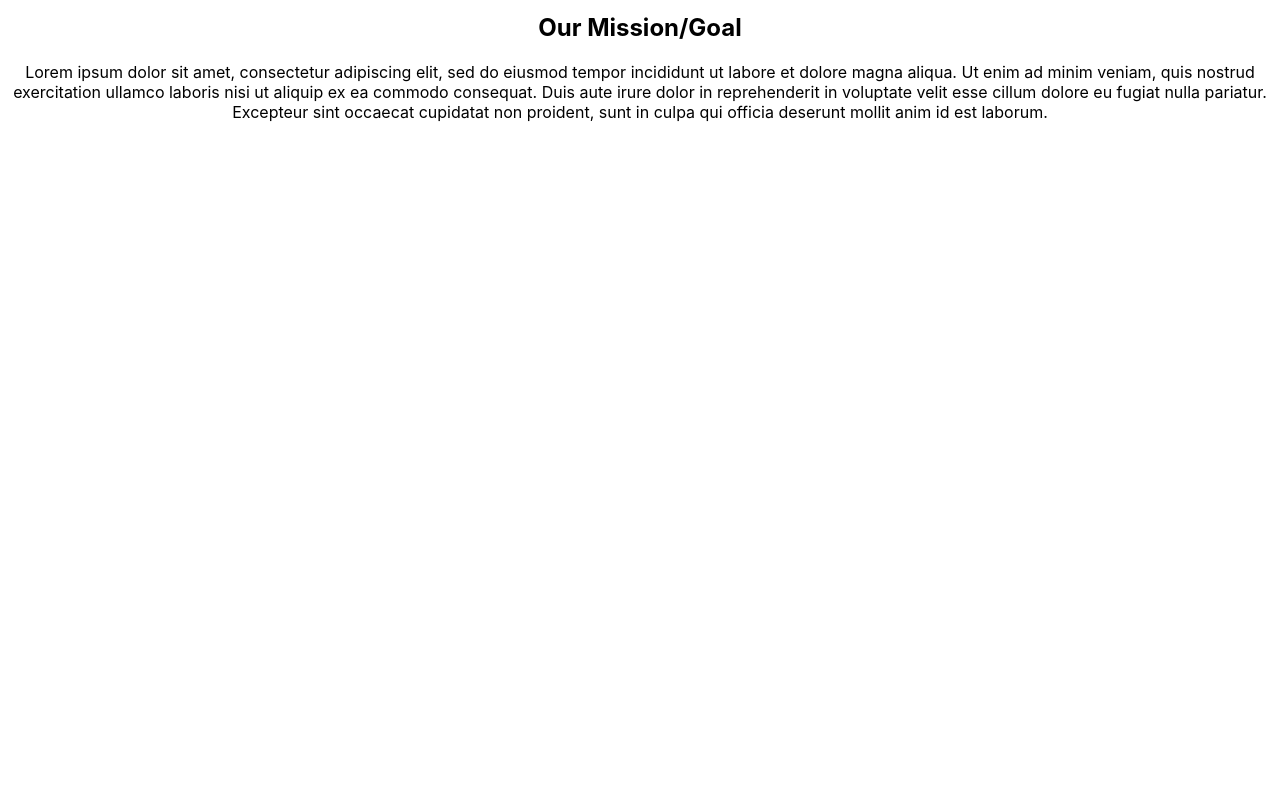
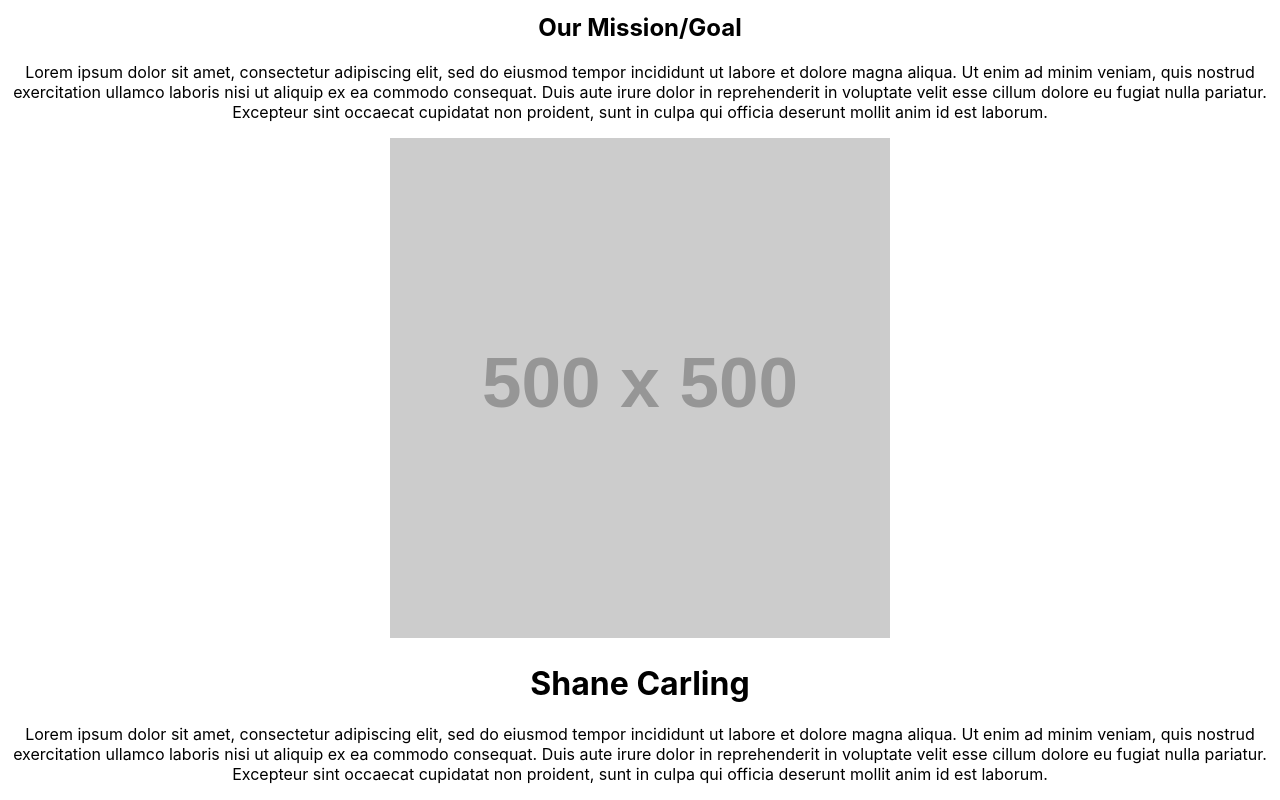
Before and after one commit to Ivandaixiv/7day-weekend-react, a React (Create React App) app: page /home in a window 1280 px wide. Shown: the part 551-1351 px from the top of the page. Before the commit the page ends 800 px from the top, so only its background shows below. Built offline with nearby package versions, Linux system fonts and the light colour scheme.

Commit message:
Adds profile for Shane Carling

```diff
--- a/src/screens/Home/Home.js
+++ b/src/screens/Home/Home.js
@@ -6,10 +6,7 @@
   return (
     <>
       <div className={classes.heroContainer}>
-        <img
-          src="https://via.placeholder.com/1920x600"
-          alt="7 Day Weekend Logo"
-        />
+        <img src="https://via.placeholder.com/1920x600" alt="Banner" />
         <Button>Call to Action Button</Button>
       </div>
       <h2>Our Mission/Goal</h2>
@@ -22,6 +19,21 @@
         occaecat cupidatat non proident, sunt in culpa qui officia deserunt
         mollit anim id est laborum.
       </p>
+      <div>
+        <img src="https://via.placeholder.com/500" alt="Shane Carling" />
+        <div>
+          <h1>Shane Carling</h1>
+          <p>
+            Lorem ipsum dolor sit amet, consectetur adipiscing elit, sed do
+            eiusmod tempor incididunt ut labore et dolore magna aliqua. Ut enim
+            ad minim veniam, quis nostrud exercitation ullamco laboris nisi ut
+            aliquip ex ea commodo consequat. Duis aute irure dolor in
+            reprehenderit in voluptate velit esse cillum dolore eu fugiat nulla
+            pariatur. Excepteur sint occaecat cupidatat non proident, sunt in
+            culpa qui officia deserunt mollit anim id est laborum.
+          </p>
+        </div>
+      </div>
     </>
   );
 };
```
